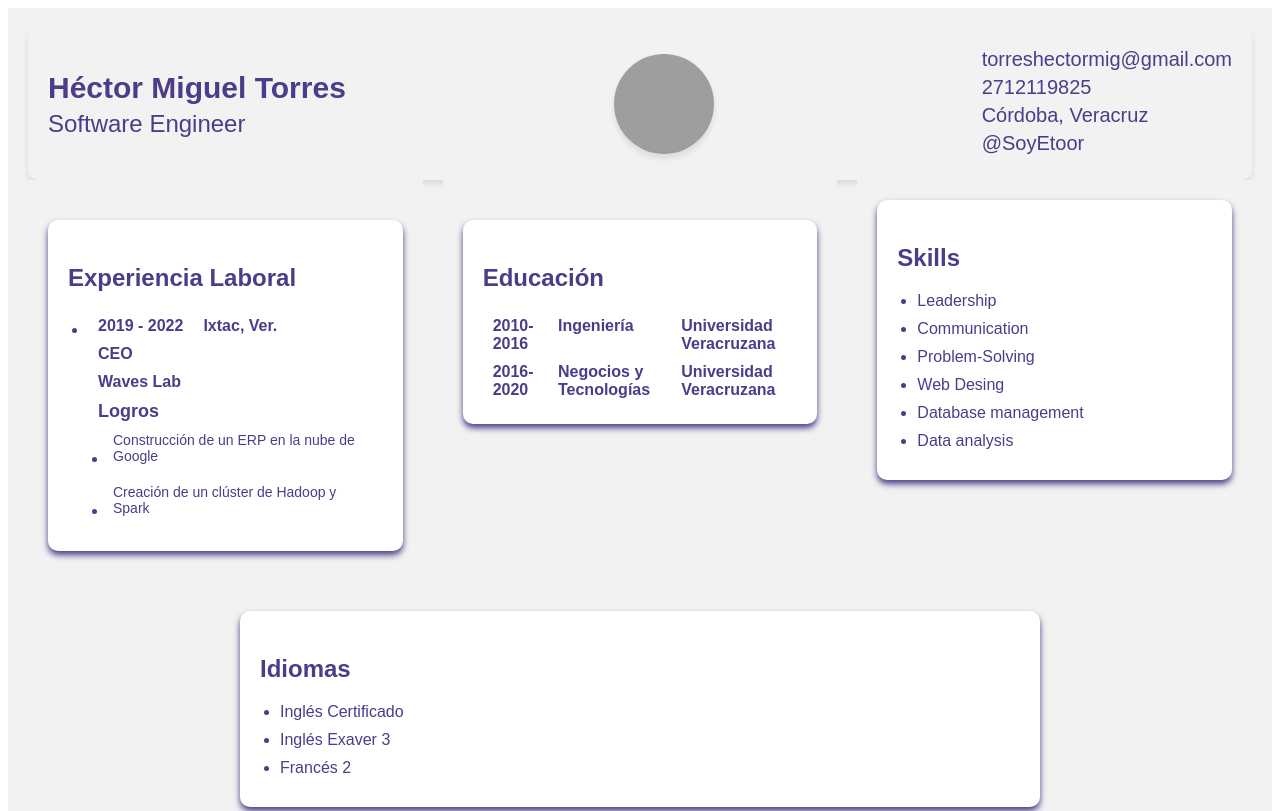
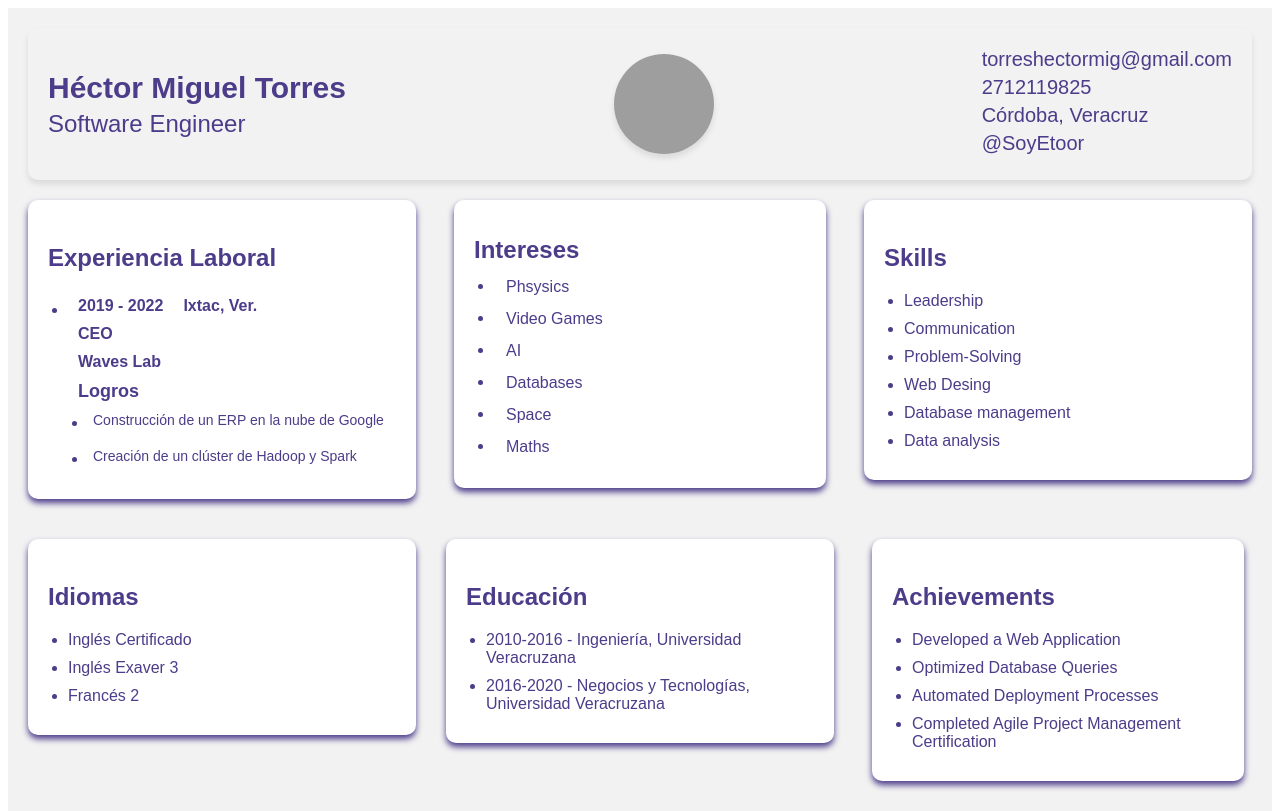
Before and after one commit to SoyEtoor/SoyEtoor.github.io, an Angular app: page / in a window 1280 px wide. Shown: the top 811 px of the page. Built offline with nearby package versions, Linux system fonts and the light colour scheme; grey boxes are pictures that could not be loaded.

Commit message:
add achievemts branch #7 (#33)

```diff
--- a/src/app/achievements/achievements.component.css
+++ b/src/app/achievements/achievements.component.css
@@ -0,0 +1,34 @@
+.achievements-container {
+    background-color: #ffffff;
+    width: 100%;
+    max-width: 800px;
+    margin: 20px auto;
+    padding: 20px;
+    border-radius: 10px;
+    box-shadow: 0 4px 6px #4c3c8a;
+    box-sizing: border-box;
+}
+
+h3 {
+    color: #4c3c8a;
+    font-size: 24px;
+    margin-bottom: 20px;
+}
+
+ul {
+    list-style-type: disc;
+    padding-left: 20px;
+    margin: 0;
+    color: #4c3c8a;
+}
+
+li {
+    margin-bottom: 10px;
+    color: #4c3c8a; /* Asegura que el texto de la lista tenga el color deseado */
+}
+
+td {
+    padding: 5px 10px;
+    vertical-align: top;
+    color: #4c3c8a; /* Asegura que el texto de las celdas tenga el color deseado */
+}
--- a/src/app/achievements/achievements.component.html
+++ b/src/app/achievements/achievements.component.html
@@ -1,11 +1,19 @@
-<h3>Achievements</h3>
-
-<table border="0">
-    <ul *ngFor="let ach of achievements">
-        <li>
-            <tr>
-                <td>{{ ach.logros}}</td>
-            </tr>
-        </li>
-    </ul>
-</table>
+<!DOCTYPE html>
+<html lang="es">
+<head>
+    <meta charset="UTF-8">
+    <meta name="viewport" content="width=device-width, initial-scale=1.0">
+    <link rel="stylesheet" href="achievements.component.css">
+    <title>Achievements</title>
+</head>
+<body>
+    <div class="achievements-container">
+        <h3>Achievements</h3>
+        <ul>
+            <li *ngFor="let ach of achievements">
+                {{ ach.logros }}
+            </li>
+        </ul>
+    </div>
+</body>
+</html>
--- a/src/app/app.component.css
+++ b/src/app/app.component.css
@@ -10,15 +10,19 @@ body {
     justify-content: space-between;
     align-items: flex-start;
     flex-wrap: wrap;
-    gap: 20px;
+    gap: 20px; /* Espacio entre los elementos */
 }
 
 app-work-experience,
 app-education,
-app-skills {
-    background-color: #f2f2f2;
-    flex: 1;
-    min-width: 250px;
-    max-width: 30%;
-    padding: 20px;
+app-skills,
+app-languages,
+app-interest,
+app-achievements {
+    flex: 0 0 calc(33.33% - 20px); /* Fijar el ancho a 1/3 del contenedor padre */
 }
+
+.row-container > * {
+    margin: 0; /* Elimina márgenes por defecto */
+    padding: 0; /* Elimina padding por defecto, si aplica */
+}
--- a/src/app/app.component.html
+++ b/src/app/app.component.html
@@ -1,4 +1,3 @@
-
 <!DOCTYPE html>
 <html lang="es">
 
@@ -14,13 +13,15 @@
 
     <div class="row-container">
         <app-work-experience></app-work-experience>
-        <app-education></app-education>
+        <app-interest></app-interest>
         <app-skills></app-skills>
     </div>
 
-    <app-languages></app-languages>
-    <app-interest></app-interest>
-    <app-achievements></app-achievements>
+    <div class="row-container">
+        <app-languages></app-languages>
+        <app-education></app-education>
+        <app-achievements></app-achievements>
+    </div>
 </body>
 
 </html>
--- a/src/app/education/education.component.css
+++ b/src/app/education/education.component.css
@@ -14,7 +14,6 @@ body {
     border-radius: 10px;
     box-shadow: 0 4px 6px #4c3c8a;
     box-sizing: border-box;
-    font-family: Arial, sans-serif;
 }
 
 h3 {
@@ -23,25 +22,19 @@ h3 {
     margin-bottom: 20px;
 }
 
-.education-table {
-    width: 100%;
-    border-collapse: collapse;
-}
-
-ul {
+.education-list {
     list-style-type: disc;
-    padding-left: 0;
+    padding-left: 20px;
     margin: 0;
 }
 
 li {
     margin-bottom: 10px;
+    color: #4c3c8a;
+    font-family: Arial, sans-serif;
 }
 
 .date, .faculty, .university {
-    padding: 5px 10px;
-    vertical-align: top;
-    font-weight: bold;
+    font-weight: normal;
     color: #4c3c8a;
-    font-family: Arial, sans-serif;
 }
--- a/src/app/education/education.component.html
+++ b/src/app/education/education.component.html
@@ -10,15 +10,13 @@
 <body>
     <div class="container">
         <h3>Educación</h3>
-        <table border="0" class="education-table">
-            <tbody>
-                <tr *ngFor="let edu of education">
-                    <td class="date">{{ edu.fecha }}</td>
-                    <td class="faculty">{{ edu.faculty }}</td>
-                    <td class="university">{{ edu.university }}</td>
-                </tr>
-            </tbody>
-        </table>
+        <ul class="education-list">
+            <li *ngFor="let edu of education">
+                <span class="date">{{ edu.fecha }}</span> -
+                <span class="faculty">{{ edu.faculty }}</span>,
+                <span class="university">{{ edu.university }}</span>
+            </li>
+        </ul>
     </div>
 </body>
 
--- a/src/app/interest/interest.component.css
+++ b/src/app/interest/interest.component.css
@@ -13,21 +13,25 @@ h3 {
     color: #4c3c8a;
     font-size: 24px;
     margin-bottom: 20px;
+    line-height: .5;
 }
 
 ul {
     list-style-type: disc;
     padding-left: 20px;
     margin: 0;
+    line-height: .5;
 }
 
 li {
     margin-bottom: 10px;
     color: #4c3c8a;
+    line-height: .5;
 }
 
 td {
     padding: 5px 10px;
     vertical-align: top;
     color: #4c3c8a;
+    line-height: .5;
 }
--- a/src/app/skills/skills.component.css
+++ b/src/app/skills/skills.component.css
@@ -9,13 +9,12 @@ body {
     background-color: #ffffff;
     width: 100%;
     max-width: 800px;
-    margin: 20px left;
+    margin: 20px auto; /* Cambiado 'left' por 'auto' para centrar el contenedor */
     padding: 20px;
     border-radius: 10px;
     box-shadow: 0 4px 6px #4c3c8a;
     box-sizing: border-box;
 }
-
 
 h3 {
     color: #4c3c8a;
```
